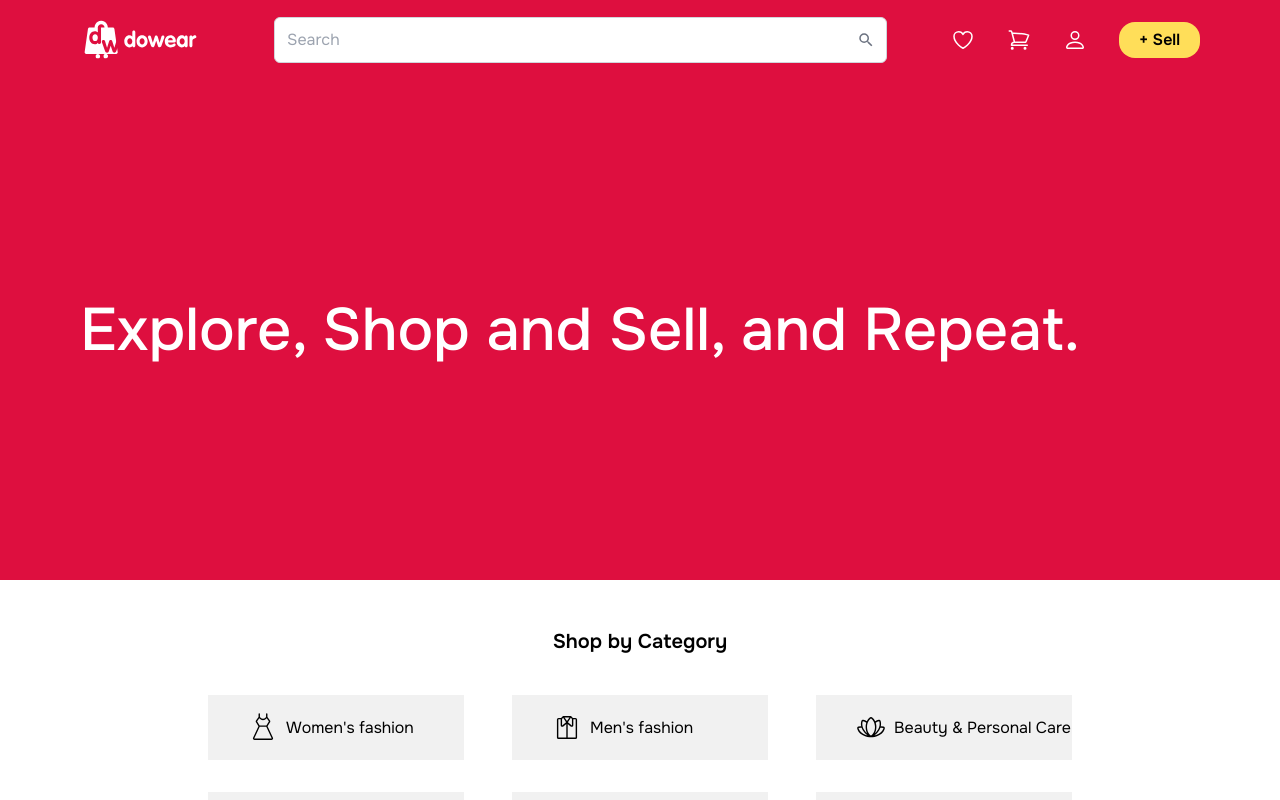
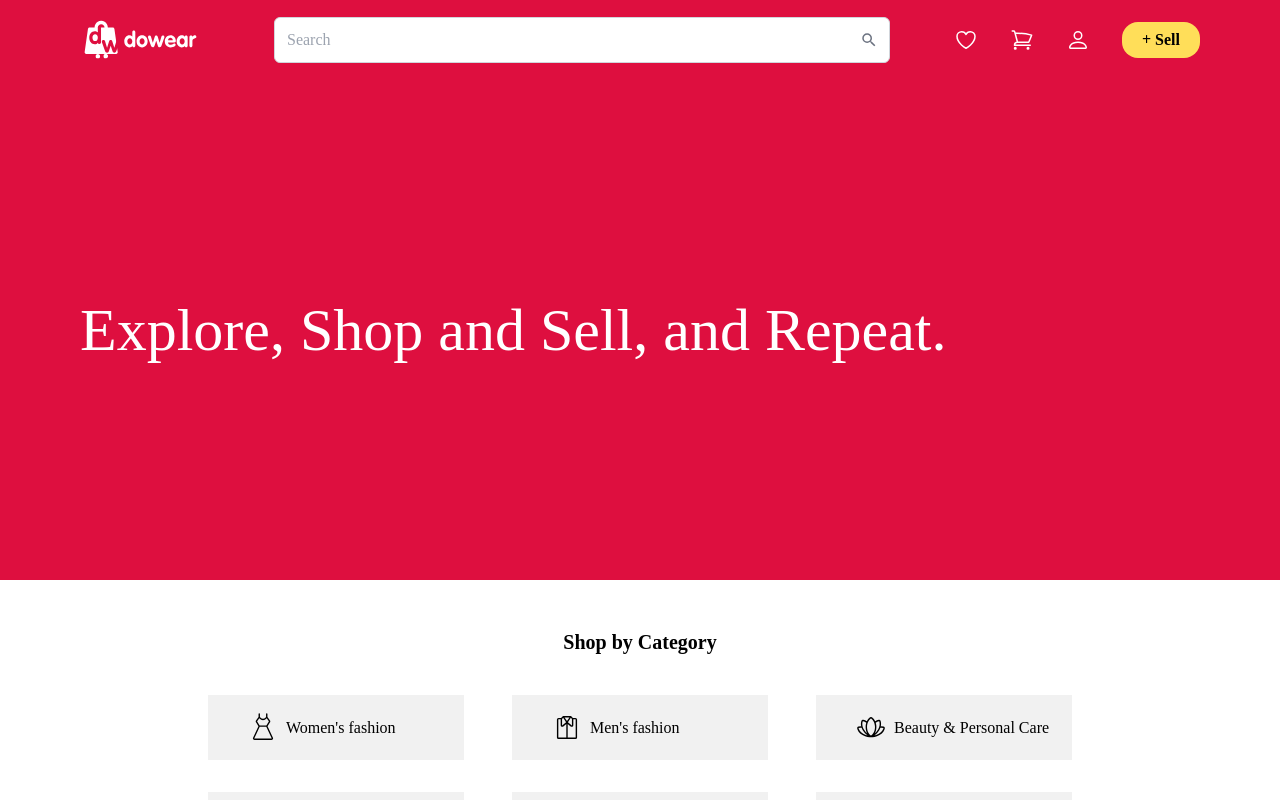
Before and after one commit to psalmantha/dowear-frontend, a React (Vite) app: page / in a window 1280 px wide. Shown: the top 800 px of the page. Built offline with nearby package versions, Linux system fonts and the light colour scheme; no server answers.

Commit message:
refactor: comment out body styles

```diff
--- a/src/index.css
+++ b/src/index.css
@@ -3,22 +3,22 @@
 @import "tailwindcss/utilities";
 
 :root {
-  --font-family-primary: 'Onest', serif; /* Define a CSS variable for the primary font */
-  --line-height: 1.5;                   /* Optional for reusability */
-  --font-weight: 400;                   /* Optional for reusability */
+  font-family: Onest, serif;
+  line-height: 1.5;
+  font-weight: 400;
 
   font-synthesis: none;
   text-rendering: optimizeLegibility;
   -webkit-font-smoothing: antialiased;
   -moz-osx-font-smoothing: grayscale;
 
-  font-family: var(--font-family-primary); /* Apply the variable globally */
+  font-family: var(--font-family-primary);
   line-height: var(--line-height);
   font-weight: var(--font-weight);
 }
 
-body {
+/* body {
   margin: 0;
   min-width: 320px;
   min-height: 100vh;
-}
+} */
```
